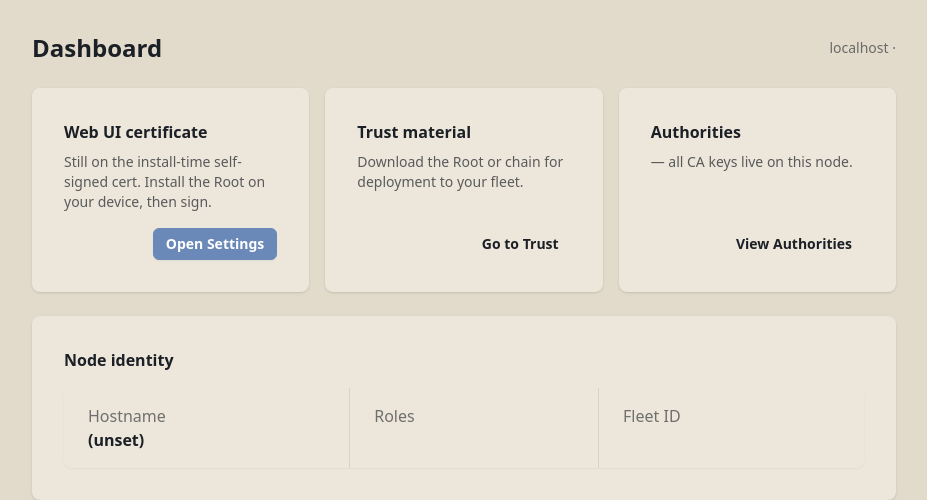
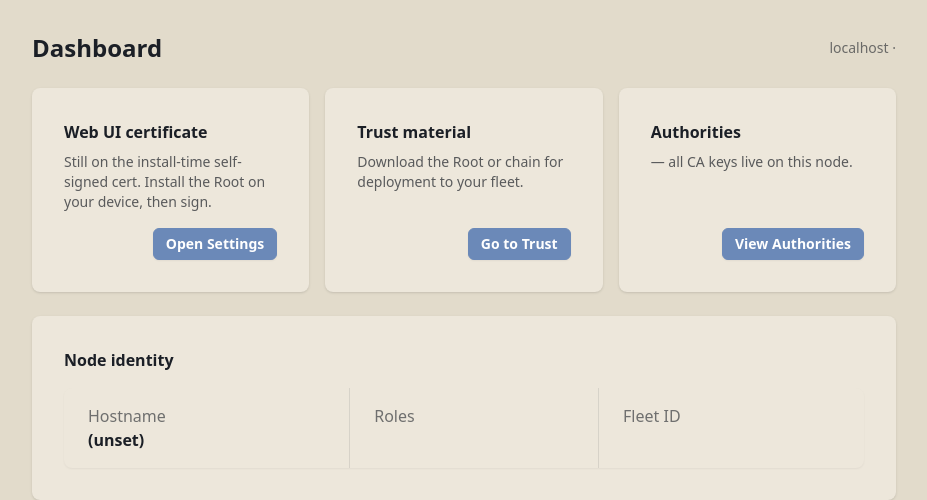
Before and after one commit to ForgedIO/forged-ca, a Django app: template templates/core/home.html in a window 1280 px wide. Shown: the part 72-572 px from the top of the page, without its empty margins (176-1103 px from the left). Run offline with Django 4.2, Linux system fonts and the light colour scheme; the template is opened without the code that fills it, so the values that code supplies are empty; style sheets or scripts are compiled from the project's sources.

Commit message:
Promote dashboard card actions to steel-blue primary buttons
Rotate in Settings / Go to Trust / View Authorities are the primary
next steps from each card on the dashboard; btn-ghost under-sold them.
Switched to btn-sm btn-primary so they read as the main action at a
glance in both light and dark mode.

```diff
--- a/templates/core/home.html
+++ b/templates/core/home.html
@@ -15,7 +15,7 @@
                 {% if config.webui_cert_path %}
                     <p class="text-sm opacity-70 mt-0">Signed by ForgedCA &middot; {{ config.webui_lifetime_days }} days.</p>
                     <div class="card-actions justify-end mt-2">
-                        <a href="{% url 'core:settings' %}" class="btn btn-sm btn-ghost">Rotate in Settings</a>
+                        <a href="{% url 'core:settings' %}" class="btn btn-sm btn-primary">Rotate in Settings</a>
                     </div>
                 {% else %}
                     <p class="text-sm opacity-70 mt-0">Still on the install-time self-signed cert. Install the Root on your device, then sign.</p>
@@ -31,7 +31,7 @@
                 <h2 class="card-title text-base">Trust material</h2>
                 <p class="text-sm opacity-70 mt-0">Download the Root or chain for deployment to your fleet.</p>
                 <div class="card-actions justify-end mt-2">
-                    <a href="{% url 'trust:index' %}" class="btn btn-sm btn-ghost">Go to Trust</a>
+                    <a href="{% url 'trust:index' %}" class="btn btn-sm btn-primary">Go to Trust</a>
                 </div>
             </div>
         </div>
@@ -41,7 +41,7 @@
                 <h2 class="card-title text-base">Authorities</h2>
                 <p class="text-sm opacity-70 mt-0">{{ config.roles_selected|join:", " }} &mdash; all CA keys live on this node.</p>
                 <div class="card-actions justify-end mt-2">
-                    <a href="{% url 'ca:authorities' %}" class="btn btn-sm btn-ghost">View Authorities</a>
+                    <a href="{% url 'ca:authorities' %}" class="btn btn-sm btn-primary">View Authorities</a>
                 </div>
             </div>
         </div>
```
